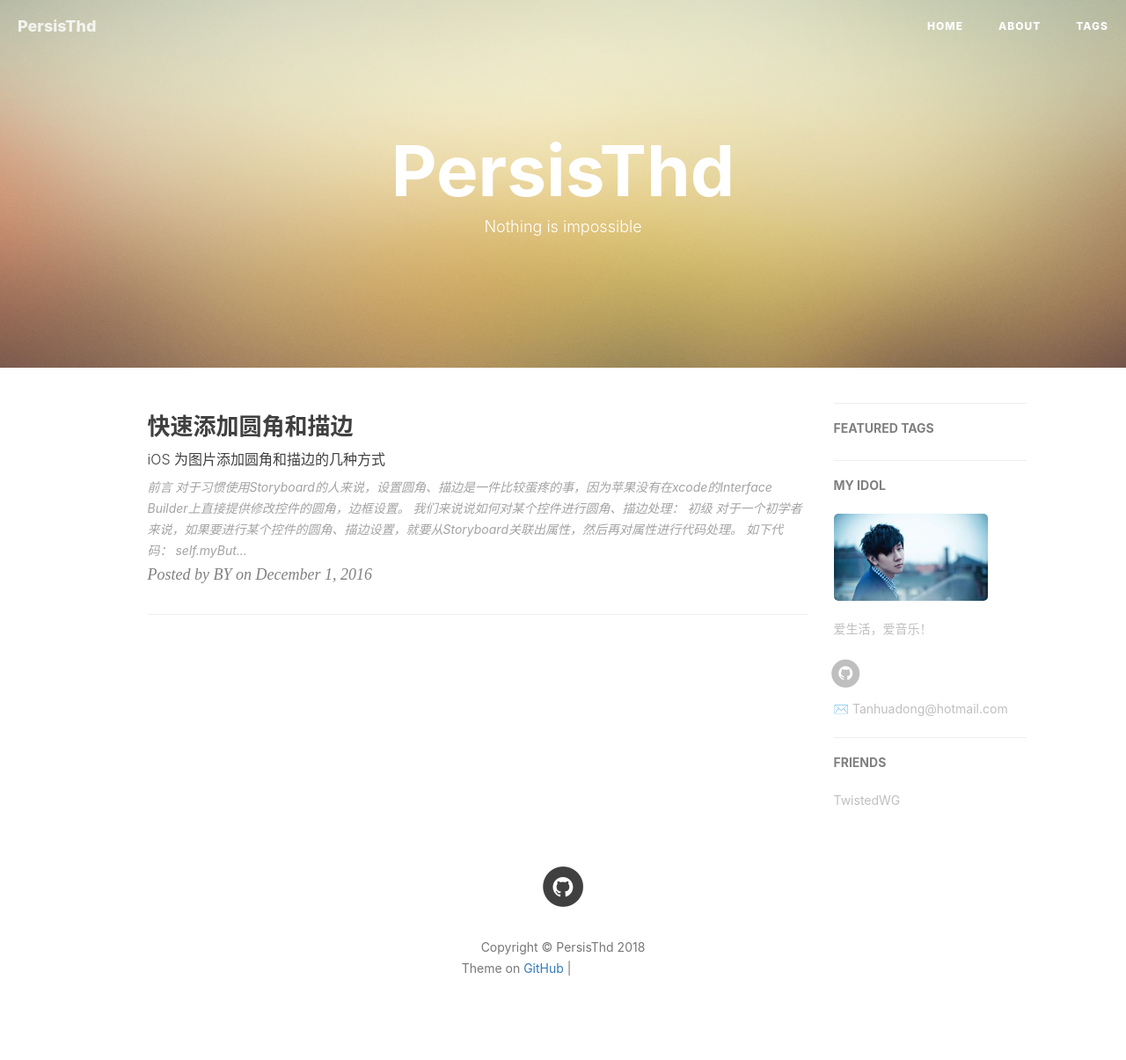
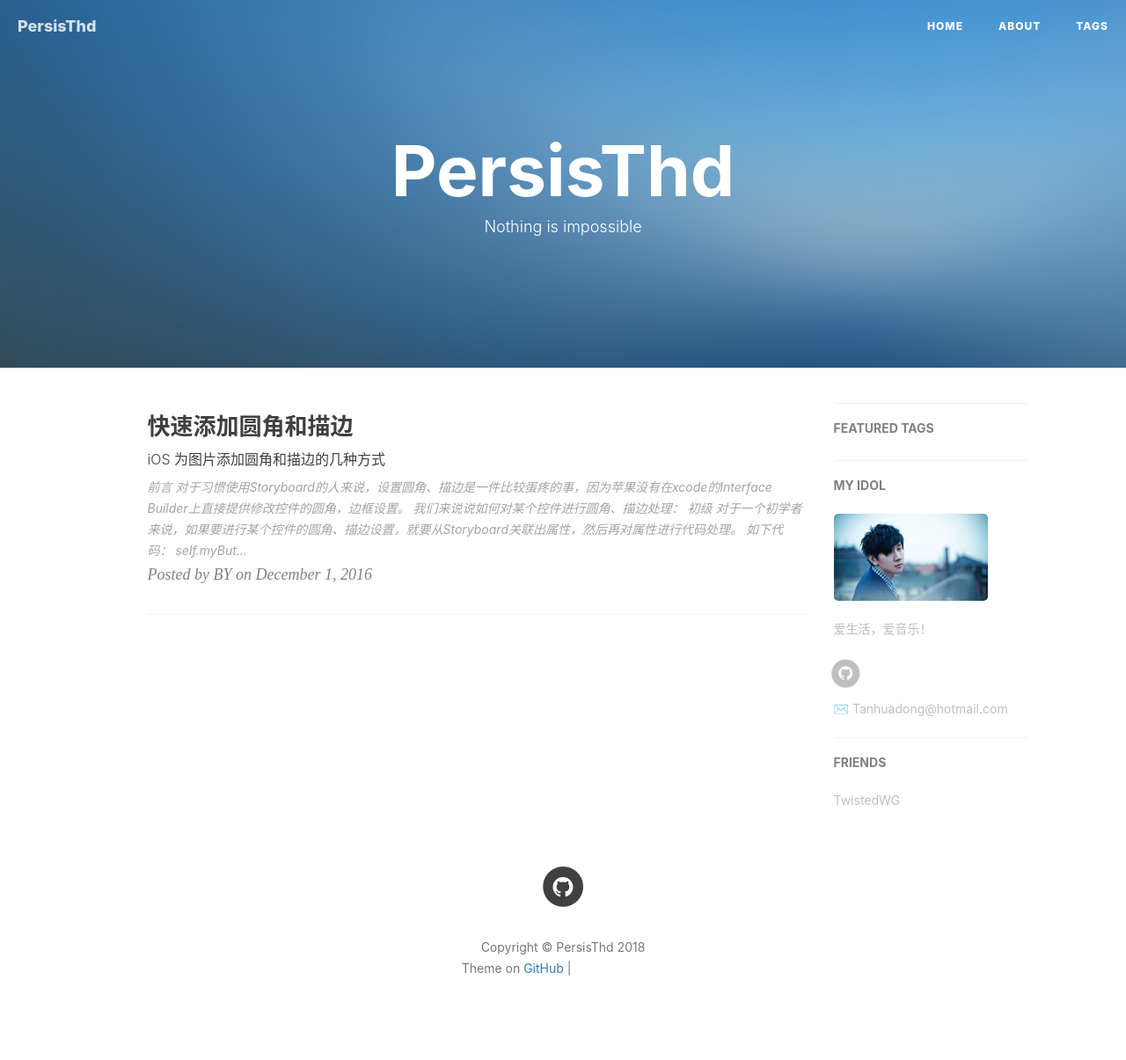
Before and after one commit to tanhuadong/tanhuadong.github.io, a Jekyll site: the page built from index.html, in a window 1280 px wide. Shown: the whole page at 88% size. Built offline with Jekyll 4.4.1, drawn with Linux system fonts in a browser that asks for light colours; nearby versions of some CDN libraries; the list of posts is cut into pages by our own code; comment, search, counter and statistics services are not loaded; grey boxes are pictures that could not be loaded.

Commit message:
third add

```diff
--- a/_config.yml
+++ b/_config.yml
@@ -1,7 +1,7 @@
 # Site settings
 title: PersisThd
 SEOTitle: 檀华东的个人博客 | THD Blog
-header-img: img/ios6.jpg
+header-img: img/ios7.jpg
 email: Tanhuadong@hotmail.com
 description: "Every failure is leading towards success."
 keyword: "THD, THD Blog, 檀华东的博客, tanhuadong, 檀华东, AI, Python, Music"
```
Also changed, not shown: img/ios7.jpg (added).
